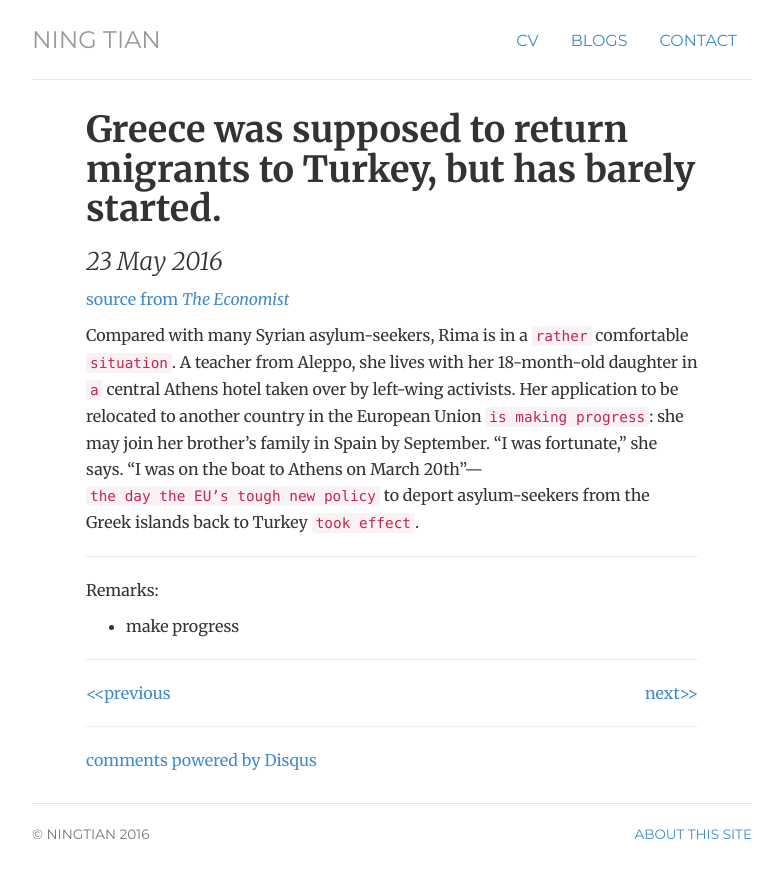
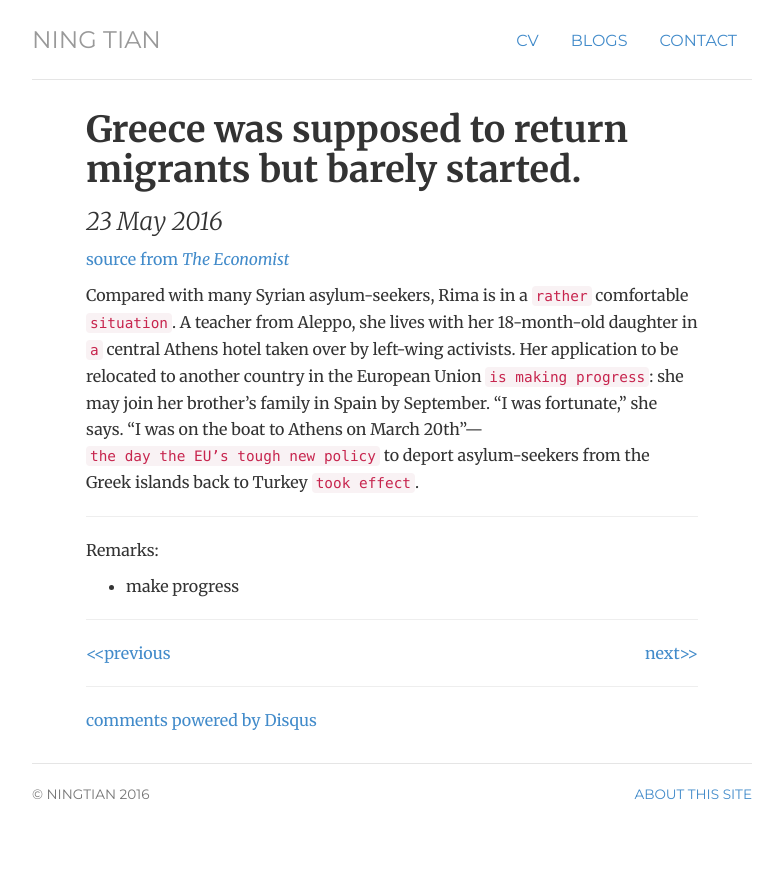
Before and after one commit to ningtian/ningtian.github.io, a Jekyll site: the page built from _posts/2016-05-23-ning-tian-launched.md, in a window 1280 px wide. Shown: the top 878 px of the page, without its empty margins (248-1031 px from the left). Built offline with Jekyll 4.4.1, drawn with Linux system fonts in a browser that asks for light colours; comment, search, counter and statistics services are not loaded.

Commit message:
Update 2016-05-23-ning-tian-launched.md

```diff
--- a/_posts/2016-05-23-ning-tian-launched.md
+++ b/_posts/2016-05-23-ning-tian-launched.md
@@ -1,6 +1,6 @@
 ---
 layout: post
-title: "Greece was supposed to return migrants to Turkey, but has barely started. "
+title: "Greece was supposed to return migrants but barely started. "
 ---
 [source from <em>The Economist</em>][link]
 
```
